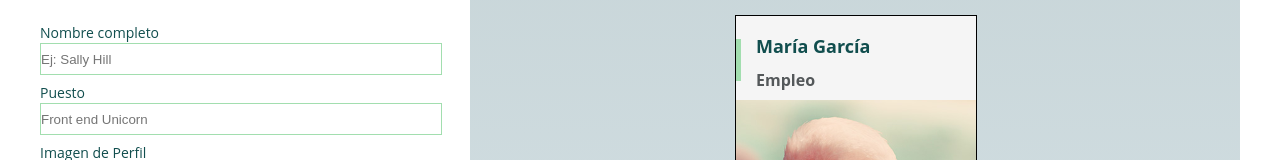
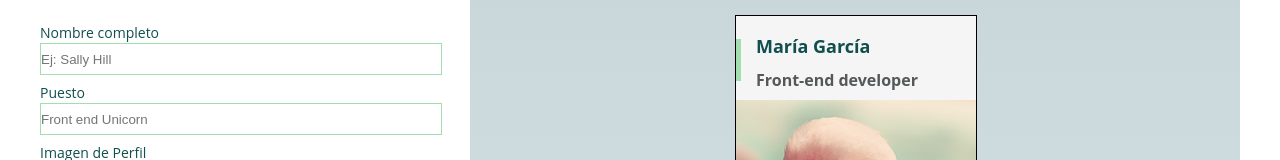
Before and after one commit to Albametnet/dorcas-s3-codebusters, a React (Create React App) app: page / in a window 1280 px wide. Shown: the part 568-728 px from the top of the page. Built offline with nearby package versions, Linux system fonts and the light colour scheme; no server answers.

Commit message:
funcion con if cambios form

```diff
--- a/src/App.js
+++ b/src/App.js
@@ -43,17 +43,37 @@ class App extends Component {
   }
 
   changeForm(event) {
-    const guilty = event.currentTarget.value;
-    this.setState({
-        json:{name: guilty}
+    const guilty = event.currentTarget;
+  if (guilty.getAttribute ('id')=== 'name'){
+    this.setState ((prevState) => {
+      const j = {
+        ...this.prevState.json,
+        name: guilty.value
       }
+    return (
+      {json: j}
     )
+  })
   }
+  else if (guilty.getAttribute ('id')=== 'position'){
+    this.setState ((prevState) => {
+      const j = {
+        ...this.prevState.json,
+        job: guilty.value
+      }
+    return (
+      {json: j}
+    )
+  })
+  }
+
+}
+
 
   render() {
     return (
       <div className="App">
-        <CardPage footerText={this.state.copyRight} shareTitle2={this.shareTitle} titleDesign={this.titleDesign} iconApp={this.icono} skills={this.state.skills} name={this.state.json.name} changeForm={this.changeForm}/>
+        <CardPage footerText={this.state.copyRight} shareTitle2={this.shareTitle} titleDesign={this.titleDesign} iconApp={this.icono} skills={this.state.skills} form={this.state.json} changeForm={this.changeForm}/>
       </div>
     );
   }
--- a/src/components/Card.js
+++ b/src/components/Card.js
@@ -12,8 +12,8 @@ class Card extends React.Component {
         <div className="visor__view">
           <div className="visor__box"></div>
           <div className="visor__name-subname">
-            <h4 className="visor__view-name" id="userName">{this.props.name}</h4>
-            <h5 className="visor__view-profession" id="job">Empleo</h5>
+            <h4 className="visor__view-name" id="userName">{this.props.form.name}</h4>
+            <h5 className="visor__view-profession" id="job">{this.props.form.job}</h5>
           </div>
           <div className="visor__image">
             <img className="visor__image-foto" src={flamingo} alt="target" />
--- a/src/components/CardPage.js
+++ b/src/components/CardPage.js
@@ -8,7 +8,7 @@ class CardPage extends React.Component {
     return (
     <div className="cardPage">
       <Header />
-      <Main shareTitle3= {this.props.shareTitle2} titleDesignCardPage={this.props.titleDesign} iconCardPage={this.props.iconApp} skills ={this.props.skills} name={this.props.name} changeForm={this.props.changeForm}/>
+      <Main shareTitle3= {this.props.shareTitle2} titleDesignCardPage={this.props.titleDesign} iconCardPage={this.props.iconApp} skills ={this.props.skills} form={this.props.form} changeForm={this.props.changeForm}/>
       <Footer footertext2= {this.props.footerText} />
     </div>
     );
--- a/src/components/Fill.js
+++ b/src/components/Fill.js
@@ -16,12 +16,12 @@ class Fill extends React.Component {
             <div className="form__rellena--step">
               <label for="name">Nombre completo</label>
               <input placeholder="Ej: Sally Hill" className="input__name" type="text" id="name" data-donde="userName" data-property="name"
-                required onChange={this.props.changeForm}/>
+               onChange={this.props.changeForm} required />
             </div>
             <div className="form__rellena--step">
               <label for="position">Puesto</label>
               <input placeholder="Front end Unicorn" className="input__job" type="text" id="position" data-donde="job" data-property="job"
-                required />
+               onChange={this.props.changeForm} required />
             </div>
             <div className="form__rellena--file">
               <label for="imagen">Imagen de Perfil</label>
--- a/src/components/Main.js
+++ b/src/components/Main.js
@@ -7,7 +7,7 @@ class Main extends React.Component {
     return (
       <main class="container">
         <Form shareTitle4= {this.props.shareTitle3} titleDesignMain={this.props.titleDesignCardPage} tituloMain = {this.props.tituloCardPage} skills ={this.props.skills} changeForm={this.props.changeForm}/>
-        <Visor iconMain= {this.props.iconCardPage} name={this.props.name}/>
+        <Visor iconMain= {this.props.iconCardPage} form={this.props.form}/>
       </main>
     );
   }
--- a/src/components/Visor.js
+++ b/src/components/Visor.js
@@ -5,7 +5,7 @@ class Visor extends React.Component {
   render() {
     return (
       <section className="container__visor">
-        <Card iconVisor = {this.props.iconMain} name={this.props.name}/>
+        <Card iconVisor = {this.props.iconMain} form={this.props.form}/>
       </section>
     );
   }
```
